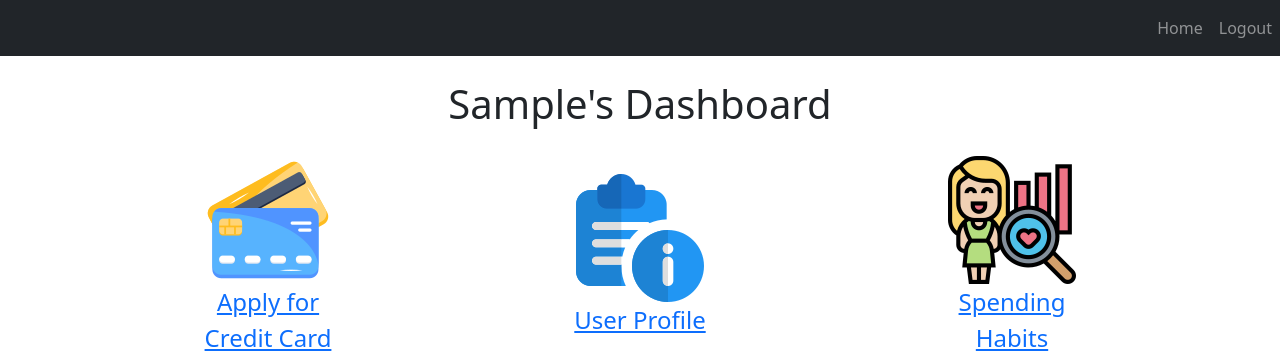
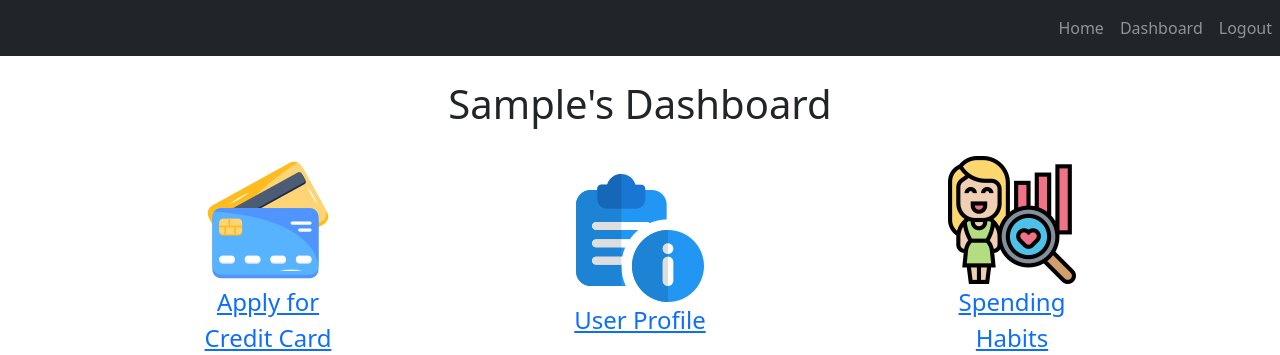
Before and after one commit to Jason-Work-FDM/JasonJeremyQi-credic-card-approval-system-group-project, a Flask app: page /dashboard in a window 1280 px wide. Shown: the top 355 px of the page. Run offline with Flask 2, Linux system fonts and the light colour scheme; the visitor is signed in with stand-in values (Sample User, id 1); data comes from the database, SQL or seed files in the repository; some libraries are stand-ins or nearby versions.

Commit message:
Jason fixed the navigation bar

```diff
--- a/website/templates/base.html
+++ b/website/templates/base.html
@@ -32,10 +32,13 @@
         <div class="navbar-nav ms-auto">
           {% if user.is_authenticated %}
           <a class="nav-item nav-link" id="home" href="/">Home</a>
+          <a class="nav-item nav-link" id="dashboard" href="/dashboard">Dashboard</a>
           <a class="nav-item nav-link" id="logout" href="/logout">Logout</a>
           {% else %}
+          <a class="nav-item nav-link" id="home" href="/">Home</a>
           <a class="nav-item nav-link" id="login" href="/login">Login</a>
           <a class="nav-item nav-link" id="signUp" href="/sign-up">Sign Up</a>
+
           {% endif %}
         </div>
       </div>
```
